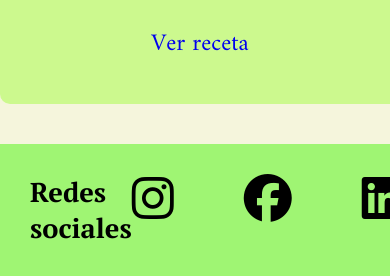
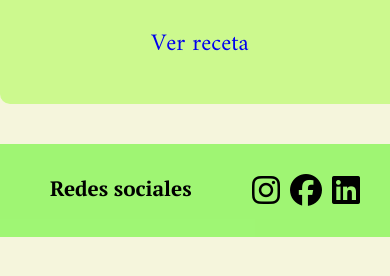
Before and after one commit to pamelamartins/proyecto-cianutricional, a plain HTML site: page paginas/recetas.html in a window 390 px wide. Shown: the part 798-1074 px from the top of the page. After the commit the page ends 1035 px from the top, so only its background shows below. Drawn offline with Linux system fonts and the light colour scheme.

Commit message:
Footer Responsive

```diff
--- a/css/estilos.css
+++ b/css/estilos.css
@@ -386,6 +386,8 @@ ul.redes__list li a:hover {
         font-size: 1rem;
     }
 
+
+
  /*--Pagina consultorio--*/
  .consultorio{
     display: grid;
@@ -416,3 +418,30 @@ margin-block: 5vh;
         padding: 4%;
     }
 }
+
+@media (max-width:460px){
+    .footer {
+        display: flex;
+        justify-content: space-between;
+        background-color: rgba(127, 246, 76, 0.727);
+        padding: 30px;
+        color: black;
+        font-family: 'PT Serif', serif;
+        text-decoration: none;
+    }
+
+    .redes__titulo {
+        display: flex;
+        width: 55%;
+        justify-content: space-around;
+        text-decoration: none;
+        font-size: 1.3rem;
+        font-family: 'PT Serif', serif;
+    }
+
+    .redes__list {
+        display: flex;
+        gap: 10px;
+    }
+
+}
--- a/paginas/recetas.html
+++ b/paginas/recetas.html
@@ -83,21 +83,20 @@
 
 
   <footer class="footer">
-
     <h3 class="redes__titulo">Redes sociales </h3>
     <div>
-      <ul class="redes__list">
-        <li class="redes__sociales"><a href="https://www.instagram.com/cianutricional/" class="redessociales"
-            target="_blank"><i class="fa-brands fa-instagram fa-3x"></i></a></li>
-        <li class="redes__sociales"> <a href="https://www.facebook.com/" class="redessociales" target="_blank"><i
-              class="fa-brands fa-facebook fa-3x"></i></a> </li>
-        <li class="redes__sociales"><a href="https://linkedin.com" class="redessociales" target="_blank"><i
-              class="fa-brands fa-linkedin fa-3x"></i></a></li>
-      </ul>
+        <ul class="redes__list">
+            <li class="redes__sociales"><a href="https://www.instagram.com/cianutricional/" class="redessociales"
+                    target="_blank"><i class="fa-brands fa-instagram fa-2x"></i></a></li>
+            <li class="redes__sociales"> <a href="https://www.facebook.com/" class="redessociales"
+                    target="_blank"><i class="fa-brands fa-facebook fa-2x"></i></a> </li>
+            <li class="redes__sociales"><a href="https://linkedin.com" class="redessociales" target="_blank"><i
+                        class="fa-brands fa-linkedin fa-2x"></i></a></li>
+        </ul>
     </div>
 
 
-  </footer>
+</footer>
 
 </body>
 
```
Also changed, not shown: index.html (+4 -5 lines), paginas/consultorio.html (+3 -7 lines), paginas/contacto.html (+3 -4 lines), paginas/sobremi.html (+11 -12 lines).
